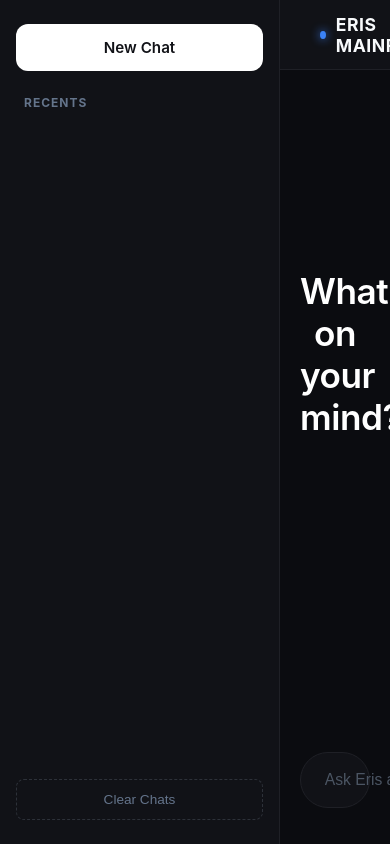
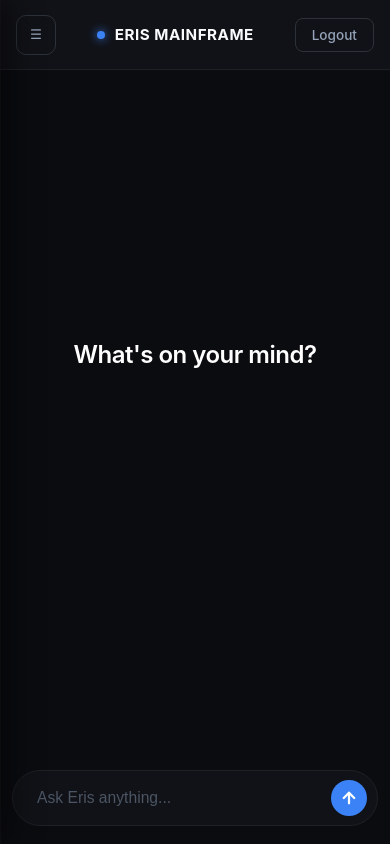
Before and after one commit to m-ibrahim-shahzad/eris-mainfram, a Flask app: page / in a window 390 px wide. Run offline with Flask 3, Linux system fonts and the light colour scheme; the visitor is signed in with stand-in values (Sample User, id 1); data that the repository does not hold is empty.

Commit message:
Add files via upload

```diff
--- a/templates/index.html
+++ b/templates/index.html
@@ -87,6 +87,7 @@
             transform: rotate(-90deg);
         }
 
+
         .history-list {
             flex: 1;
             overflow-y: auto;
@@ -96,6 +97,7 @@
         .history-list.hidden-pane {
             display: none;
         }
+
 
         /* Hover Action Items Container */
         .history-item-container {
@@ -147,6 +149,7 @@
             background: rgba(255, 255, 255, 0.05);
         }
 
+
         /* Custom Options Context Dropdown Box */
         .options-dropdown {
             position: absolute;
@@ -181,6 +184,7 @@
             background: rgba(239, 68, 68, 0.1);
         }
 
+
         .clear-history-btn {
             padding: 12px;
             background: transparent;
@@ -199,6 +203,7 @@
             color: #ef4444;
             border-color: rgba(239, 68, 68, 0.2);
         }
+
 
         /* Main Center Processing Canvas Workspace Frame */
         .main-content {
@@ -257,6 +262,7 @@
             border-color: rgba(239, 68, 68, 0.2);
         }
 
+
         /* Centralized Main Greeting Hero Display Panel */
         .welcome-hero {
             position: absolute;
@@ -275,6 +281,7 @@
             color: #ffffff;
             letter-spacing: -0.5px;
         }
+
 
         /* Messaging Render Area viewport bounds */
         .chat-area {
@@ -313,6 +320,7 @@
         .ai-message p:last-child { margin-bottom: 0; }
         .ai-message ul, .ai-message ol { margin-left: 20px; margin-bottom: 8px; }
 
+
         .meta-stamp {
             font-size: 0.7rem;
             font-weight: 600;
@@ -327,12 +335,14 @@
             width: fit-content;
         }
 
+
         /* Loading Dots Indicator Core Rules */
         .thinking-container { display: flex; align-items: center; gap: 6px; padding: 4px 0; }
         .thinking-dot { width: 6px; height: 6px; background: #94a3b8; border-radius: 50%; animation: bounce 1.4s infinite ease-in-out both; }
         .thinking-dot:nth-child(1) { animation-delay: -0.32s; }
         .thinking-dot:nth-child(2) { animation-delay: -0.16s; }
         @keyframes bounce { 0%, 80%, 100% { transform: scale(0); } 40% { transform: scale(1.0); } }
+
 
         /* Input Deck Frame Layout Container Constraints */
         .input-container {
@@ -387,9 +397,91 @@
         ::-webkit-scrollbar { width: 5px; }
         ::-webkit-scrollbar-track { background: transparent; }
         ::-webkit-scrollbar-thumb { background: #1f2026; border-radius: 10px; }
+
+        .sidebar-toggle-btn {
+            display: none;
+        }
+
+        @media (max-width: 768px) {
+            body {
+                display: block;
+            }
+
+            .sidebar {
+                position: fixed;
+                top: 0;
+                left: 0;
+                z-index: 50;
+                height: 100vh;
+                width: 82vw;
+                min-width: 82vw;
+                max-width: 320px;
+                transform: translateX(-100%);
+                box-shadow: 12px 0 30px rgba(0,0,0,0.45);
+                padding-top: 18px;
+                transition: transform 0.25s ease;
+            }
+
+            body.sidebar-open .sidebar {
+                transform: translateX(0);
+            }
+
+            .main-content {
+                width: 100vw;
+                height: 100vh;
+            }
+
+            .top-bar {
+                padding: 0 16px;
+            }
+
+            .sidebar-toggle-btn {
+                display: inline-flex;
+                align-items: center;
+                justify-content: center;
+                width: 40px;
+                height: 40px;
+                background: transparent;
+                border: 1px solid #2d3139;
+                color: #94a3b8;
+                border-radius: 10px;
+                cursor: pointer;
+                flex: 0 0 auto;
+            }
+
+            .top-bar h2 {
+                font-size: 0.95rem;
+            }
+
+            .chat-area {
+                padding: 18px 14px;
+            }
+
+            .message {
+                max-width: 94%;
+            }
+
+            .input-container {
+                padding: 14px 12px 18px 12px;
+            }
+
+            .welcome-hero h1 {
+                font-size: 1.5rem;
+            }
+
+            .new-chat-btn,
+            .clear-history-btn {
+                font-size: 0.9rem;
+            }
+
+            .history-item {
+                font-size: 0.88rem;
+            }
+        }
     </style>
 </head>
 <body>
+
 
     <div class="sidebar">
         <div class="new-chat-btn" onclick="startNewChat()">New Chat</div>
@@ -405,8 +497,10 @@
         <button class="clear-history-btn" onclick="clearAllChats()">Clear Chats</button>
     </div>
 
+
     <div class="main-content">
         <div class="top-bar">
+            <button class="sidebar-toggle-btn" onclick="toggleSidebar()">☰</button>
             <h2>ERIS MAINFRAME</h2>
             <a href="/logout" class="logout-btn">Logout</a>
         </div>
@@ -430,8 +524,13 @@
         </div>
     </div>
 
+
     <script>
         let currentSessionId = "";
+
+        function toggleSidebar() {
+            document.body.classList.toggle('sidebar-open');
+        }
 
         function checkHeroVisibility() {
             const hero = document.getElementById('welcome-hero');
@@ -567,6 +666,7 @@
                         renderMessage(msg.content, msg.role === 'user');
                     });
                     checkHeroVisibility();
+                    if (window.innerWidth <= 768) document.body.classList.remove('sidebar-open');
                 }
             } catch (err) {
                 console.error("Error matching profile database records", err);
@@ -577,6 +677,7 @@
             currentSessionId = "";
             document.getElementById('chat-area').innerHTML = '';
             checkHeroVisibility();
+            if (window.innerWidth <= 768) document.body.classList.remove('sidebar-open');
         }
 
         function handleKeyPress(e) {
@@ -588,11 +689,14 @@
             const prompt = inputEl.value.trim();
             if (!prompt) return;
 
+
             document.getElementById('welcome-hero').style.display = 'none';
             renderMessage(prompt, true);
             inputEl.value = '';
 
+
             const loaderId = showThinkingIndicator();
+
 
             try {
                 const response = await fetch('/ask', {
@@ -602,6 +706,7 @@
                 });
 
                 removeThinkingIndicator(loaderId);
+
 
                 if (response.ok) {
                     const result = await response.json();
@@ -652,10 +757,10 @@
             if (isUser) {
                 msgDiv.innerText = text;
             } else {
-                // Safely parsing AI response strings directly into beautiful rich Markdown components
                 msgDiv.innerHTML = marked.parse(text);
             }
             wrapper.appendChild(msgDiv);
+
 
             if (!isUser && modelInfo) {
                 const meta = document.createElement('div');
@@ -664,9 +769,11 @@
                 wrapper.appendChild(meta);
             }
 
+
             chatArea.appendChild(wrapper);
             chatArea.scrollTop = chatArea.scrollHeight;
         }
+
 
         window.onload = () => {
             loadSidebarHistory();
```
